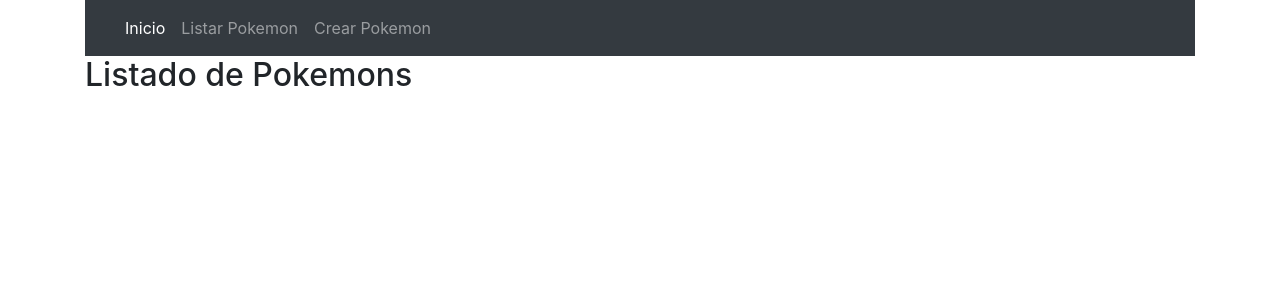
After one commit to santiagovanegas777/PokemonSymfony2025, a Symfony app: template templates/Pokemon/listPokemons.html.twig in a window 1280 px wide. The commit adds this page. Shown: the top 300 px of the page. Run offline with Twig, Linux system fonts and the light colour scheme; the template is opened without the code that fills it, so the values that code supplies are empty; some libraries are stand-ins or nearby versions.

Commit message:
creo varias plantillas twig y heredo los estilos desde una plantilla base, creo una ruta para listar los pokemons

```diff
--- /dev/null
+++ b/templates/Pokemon/basePokemon.html.twig
@@ -0,0 +1,28 @@
+<!DOCTYPE html>
+<html>
+<head>
+    <meta charset="UTF-8">
+    <link rel="stylesheet" href="https://stackpath.bootstrapcdn.com/bootstrap/4.5.2/css/bootstrap.min.css" integrity="sha384-JcKb8q3iqJ61gNV9KGb8thSsNjpSL0n8PARn9HuZOnIxN0hoP+VmmDGMN5t9UJ0Z" crossorigin="anonymous">
+    <title>{% block title %}Welcome!{% endblock %}</title>
+
+</head>
+<body>
+<div class="container">
+    <nav class="navbar navbar-expand-lg navbar-dark bg-dark">
+        <a class="navbar-brand" href="#"><img height="35px" src="{# LOGO #}"></a>
+        <button class="navbar-toggler" type="button" data-toggle="collapse" data-target="#navbarNavAltMarkup" aria-controls="navbarNavAltMarkup" aria-expanded="false" aria-label="Toggle navigation">
+            <span class="navbar-toggler-icon"></span>
+        </button>
+        <div class="collapse navbar-collapse" id="navbarNavAltMarkup">
+            <div class="navbar-nav">
+                <a class="nav-link active" href="#">Inicio <span class="sr-only">(current)</span></a>
+                <a class="nav-link" href="#">Listar Pokemon</a>
+                <a class="nav-link" href="#">Crear Pokemon</a>
+                {# <a class="nav-link" href="#">{{app.user.name|default("dgdgdg")}}</a> #}
+            </div>
+        </div>
+    </nav>
+    {% block contenido %}{% endblock%}
+</div>
+</body>
+</html>
--- /dev/null
+++ b/templates/Pokemon/listPokemons.html.twig
@@ -0,0 +1,23 @@
+{% extends "Pokemon/basePokemon.html.twig" %}
+
+{% block contenido %}
+    <h2>Listado de Pokemons </h2>
+    <div class="row row-cols-1 row-cols-md-2">
+        {% for pokemon in pokemons %}
+            <div class="col mb-4">
+                <div class="card" style="width: 18rem;">
+                    <img src="{{ pokemon.image }}" class="card-img-top">
+                    <div class="card-body">
+                        <h5 class="card-title">{{ pokemon.name }}</h5>
+                        <p class="card-text">{{ pokemon.description }}</p>
+                        <a href="#" class="btn btn-primary">Más Info</a>
+                        {# {% if is_granted("ROLE_ADMIN")%}
+                        <a href="{{ path('editPokemon', {'id': pokemon.code}) }}" class="btn
+                        btn-primary">Editar</a>
+                        {% endif %} #}
+                    </div>
+                </div>
+            </div>
+        {% endfor %}
+    </div>
+{% endblock %}
```
Also changed, not shown: src/Controller/PokemonController.php (+45 -0 lines), templates/Pokemon/pokemon.html.twig (+4 -28 lines).
